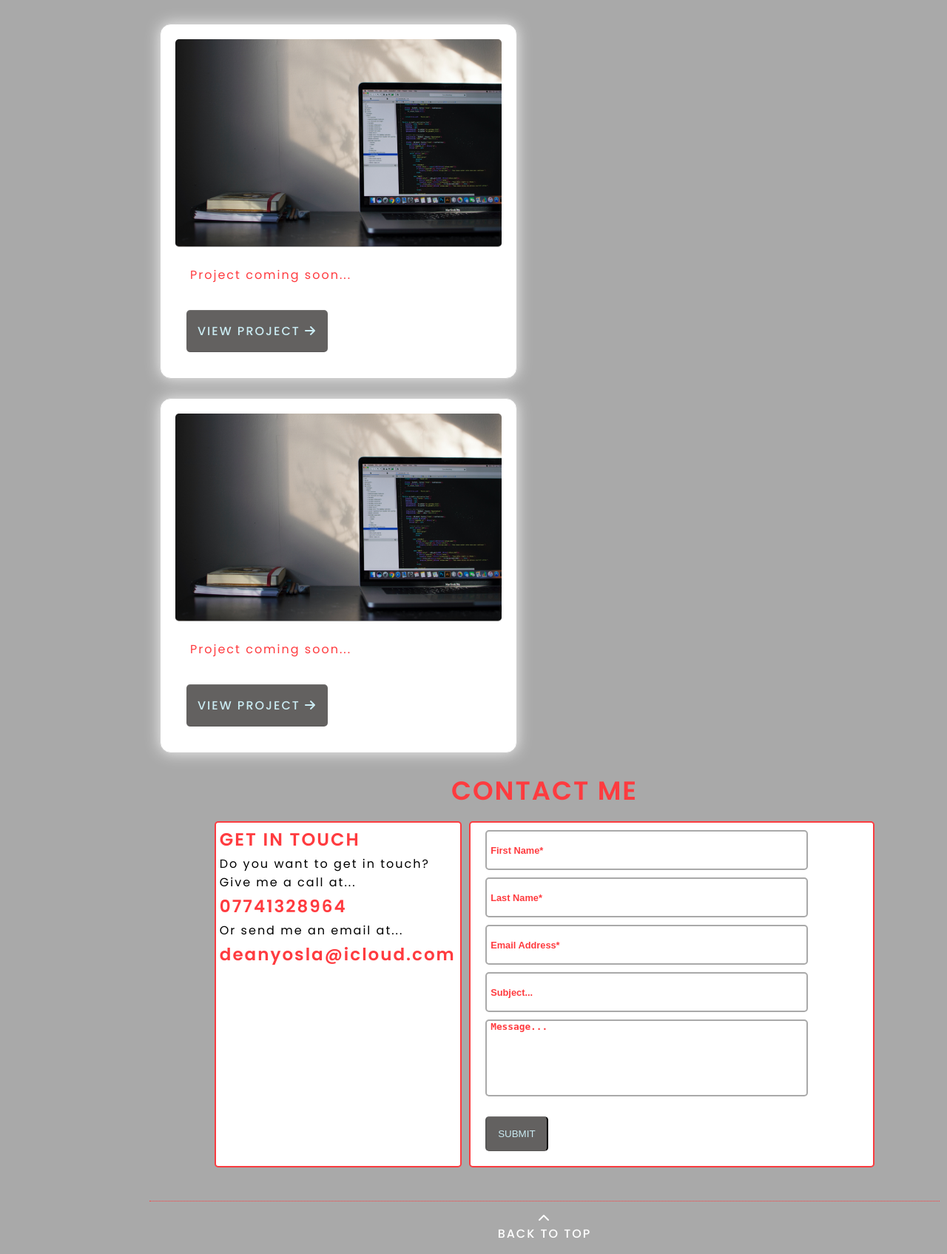
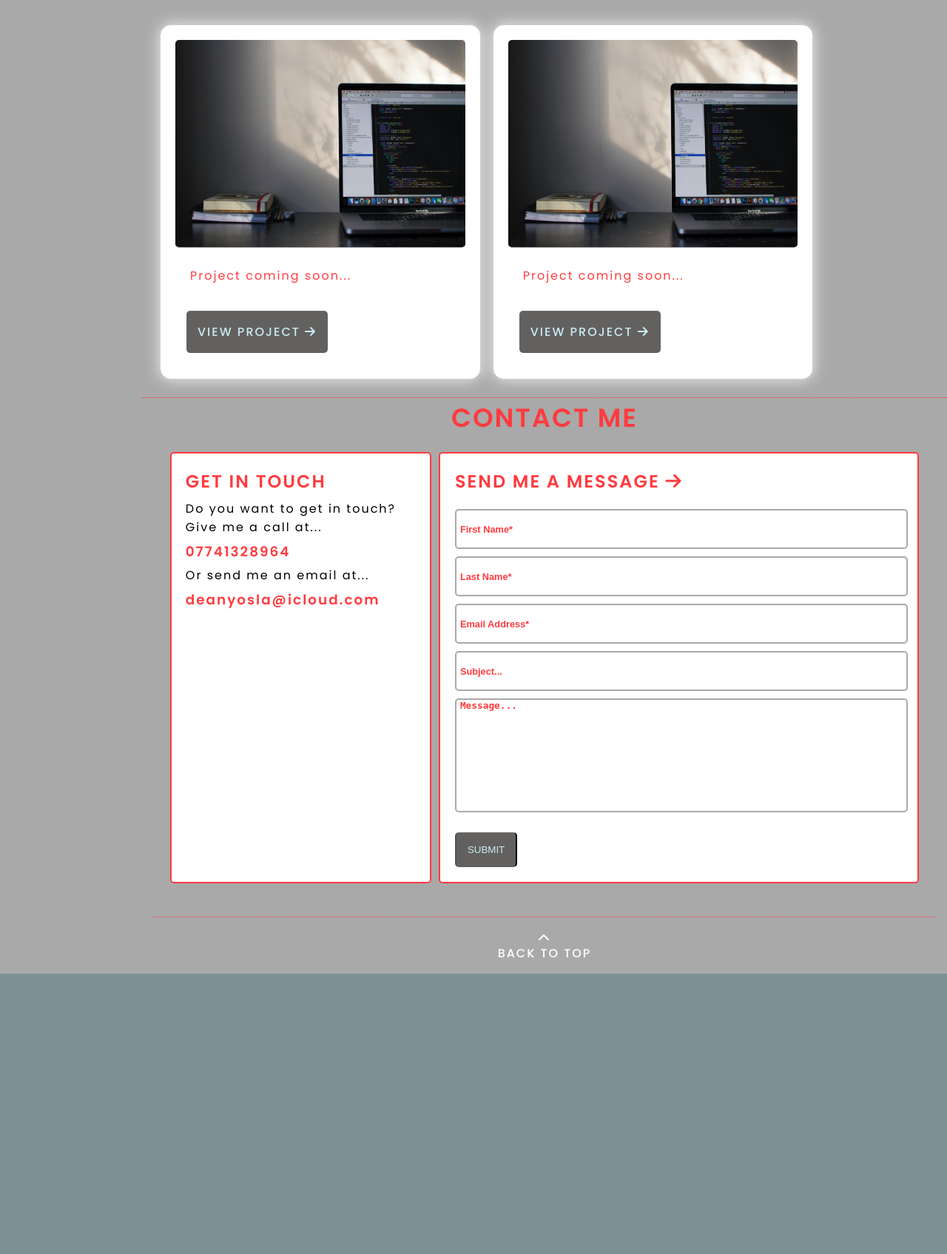
Before and after one commit to deanyosla/NM-portfolio-task, a PHP site: page / in a window 1280 px wide. Shown: the part 802-2497 px from the top of the page at 74% size. After the commit the page ends 2118 px from the top, so only its background shows below. Run offline with PHP 8.4, Linux system fonts and the light colour scheme; some libraries are stand-ins or nearby versions.

Commit message:
minor adjustments

```diff
--- a/css/style.css
+++ b/css/style.css
@@ -146,7 +146,7 @@ a {
   line-height: 90px;
   font-size: 50px;
   font-weight: 600;
-  border-bottom: 2px solid white;
+  border-bottom: 1px solid white;
   margin-bottom: 50px;
   background-color: #ff3b3f;
   border-radius: 3px;
@@ -162,12 +162,13 @@ a {
   display: flex;
   flex-direction: column;
   justify-content: center;
-  background-color: #a9a9a9;
+  background-color: #caebf2;
   background-blend-mode: multiply;
   background-position: center;
   background-repeat: no-repeat;
   background-size: cover;
   height: 100vh;
+  border-bottom: 1px dotted #ff3b3f;
 }
 .banner-image h1,
 .banner-image p {
@@ -188,6 +189,7 @@ a {
 }
 
 .h2-forms {
+  border-top: 1px dotted #ff3b3f;
   text-align: center;
   font-size: 2.2em;
   text-transform: uppercase;
@@ -196,7 +198,7 @@ a {
 }
 
 .contact-section {
-  margin: 10px;
+  margin: 15px;
   display: flex;
   flex-direction: column;
   flex-wrap: wrap;
@@ -207,14 +209,16 @@ a {
 .contact-section h3 {
   text-transform: uppercase;
   font-size: 1.5em;
-  margin-bottom: 3px;
+  margin-bottom: 2%;
+  margin-left: 4%;
   color: #ff3b3f;
 }
 .contact-section h4,
 .contact-section h4 a {
-  font-size: 1.2em;
+  font-size: 1em;
   color: #ff3b3f;
-  margin-bottom: 3px;
+  margin-bottom: 2%;
+  margin-left: 2%;
 }
 .contact-section h4:hover,
 .contact-section h4 a:hover {
@@ -222,7 +226,8 @@ a {
   text-decoration-style: dashed;
 }
 .contact-section p {
-  margin-bottom: 3px;
+  margin-bottom: 2%;
+  margin-left: 4%;
   font-weight: 400;
 }
 .contact-section #contact {
@@ -305,7 +310,7 @@ a {
 
 input[type=text],
 input[type=email] {
-  width: 80%;
+  width: 95%;
   background-color: #fff;
   margin: 5px 15px;
   border-radius: 5px;
@@ -328,11 +333,11 @@ input[type=email]:focus {
 textarea {
   resize: none;
   background-color: #fff;
-  width: 80%;
+  width: 95%;
   margin: 5px 15px;
   border-radius: 5px;
   padding-left: 5px;
-  height: 100px;
+  height: 150px;
   font-weight: 500;
   border: 2px #a9a9a9 solid;
   outline: none;
@@ -363,6 +368,18 @@ textarea:focus {
   box-shadow: 0px 0px 20px #ff3b3f;
 }
 
+section h3 {
+  padding-top: 15px;
+  font-weight: 600;
+}
+
+form h2 {
+  text-transform: uppercase;
+  padding: 15px;
+  color: #ff3b3f;
+  font-size: 600;
+}
+
 @media (max-width: 991px) {
   .sidenav {
     display: none;
@@ -380,7 +397,7 @@ textarea:focus {
 @media (min-width: 992px) {
   .tab-1,
   .tab-2 {
-    width: 45%;
+    width: 40%;
   }
   .project-img {
     height: 280px;
@@ -394,12 +411,17 @@ textarea:focus {
     display: flex;
     flex-direction: row;
   }
+  .contact-section h4,
+  .contact-section h4 a {
+    font-size: 1.15rem;
+  }
   .contact-section #contact {
-    width: 30%;
+    width: 32%;
     height: auto;
+    text-align: left;
   }
   .contact-section #contact-form {
-    width: 50%;
+    width: 60%;
     height: auto;
   }
 }
--- a/index.html
+++ b/index.html
@@ -155,16 +155,14 @@
           </section>
           <section id="contact-form">
             <form>
+              <h2>Send me a message <i class="fa-solid fa-arrow-right"></i></h2>
               <div class="input-row">
                 <input type="text" placeholder="First Name*" required />
                 <input type="text" placeholder="Last Name*" required />
               </div>
               <input type="email" placeholder="Email Address*" required />
               <input type="text" placeholder="Subject..." />
-              <textarea
-                placeholder="Message..."
-                style="height: 100px"
-              ></textarea>
+              <textarea placeholder="Message..."></textarea>
               <button class="btn-submit" type="submit">Submit</button>
             </form>
           </section>
--- a/scss/layout/_input.scss
+++ b/scss/layout/_input.scss
@@ -4,7 +4,7 @@
 
 input[type="text"],
 input[type="email"] {
-  width: 80%;
+  width: 95%;
   background-color: #fff;
   margin: 5px 15px;
   border-radius: 5px;
@@ -24,11 +24,11 @@ input[type="email"] {
 textarea {
   resize: none;
   background-color: #fff;
-  width: 80%;
+  width: 95%;
   margin: 5px 15px;
   border-radius: 5px;
   padding-left: 5px;
-  height: 100px;
+  height: 150px;
   font-weight: $med-txt;
   border: 2px $txt-color solid;
   outline: none;
@@ -57,3 +57,13 @@ textarea {
     box-shadow: 0px 0px 20px $btn-hover;
   }
 }
+section h3 {
+  padding-top: 15px;
+  font-weight: $bold-txt;
+}
+form h2 {
+  text-transform: uppercase;
+  padding: 15px;
+  color: $btn-hover;
+  font-size: $bold-txt;
+}
--- a/scss/layout/_layout.scss
+++ b/scss/layout/_layout.scss
@@ -21,7 +21,7 @@
   line-height: 90px;
   font-size: 50px;
   font-weight: $bold-txt;
-  border-bottom: 2px solid white;
+  border-bottom: 1px solid white;
   margin-bottom: 50px;
   background-color: $btn-hover;
   border-radius: 3px;
@@ -37,12 +37,13 @@
   display: flex;
   flex-direction: column;
   justify-content: center;
-  background-color: $txt-color;
+  background-color: $btn-regular;
   background-blend-mode: multiply;
   background-position: center;
   background-repeat: no-repeat;
   background-size: cover;
   height: 100vh;
+  border-bottom: 1px dotted $btn-hover;
   h1,
   p {
     text-align: center;
@@ -61,7 +62,9 @@
     font-style: italic;
   }
 }
+
 .h2-forms {
+  border-top: 1px dotted $btn-hover;
   text-align: center;
   font-size: 2.2em;
   text-transform: uppercase;
@@ -69,7 +72,7 @@
   color: $btn-hover;
 }
 .contact-section {
-  margin: 10px;
+  margin: 15px;
   display: flex;
   flex-direction: column;
   flex-wrap: wrap;
@@ -79,21 +82,24 @@
   h3 {
     text-transform: uppercase;
     font-size: 1.5em;
-    margin-bottom: 3px;
+    margin-bottom: 2%;
+    margin-left: 4%;
     color: $btn-hover;
   }
   h4,
   h4 a {
-    font-size: 1.2em;
+    font-size: 1em;
     color: $btn-hover;
-    margin-bottom: 3px;
+    margin-bottom: 2%;
+    margin-left: 2%;
     &:hover {
       text-decoration: underline;
       text-decoration-style: dashed;
     }
   }
   p {
-    margin-bottom: 3px;
+    margin-bottom: 2%;
+    margin-left: 4%;
     font-weight: $light-txt;
   }
   #contact {
--- a/scss/media/_media.scss
+++ b/scss/media/_media.scss
@@ -21,7 +21,7 @@
 @media (min-width: 992px) {
   .tab-1,
   .tab-2 {
-    width: 45%;
+    width: 40%;
   }
   .project-img {
     height: 280px;
@@ -34,12 +34,17 @@
   .contact-section {
     display: flex;
     flex-direction: row;
+    h4,
+    h4 a {
+      font-size: 1.15rem;
+    }
     #contact {
-      width: 30%;
+      width: 32%;
       height: auto;
+      text-align: left;
     }
     #contact-form {
-      width: 50%;
+      width: 60%;
       height: auto;
     }
   }
```
Also changed, not shown: 1 other file.
